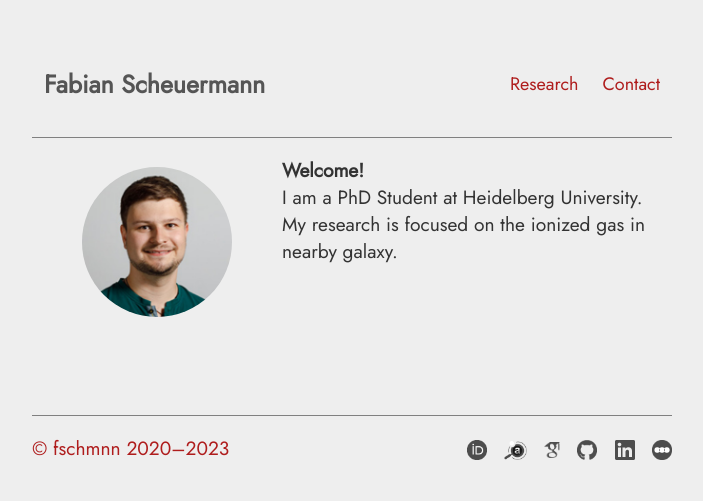
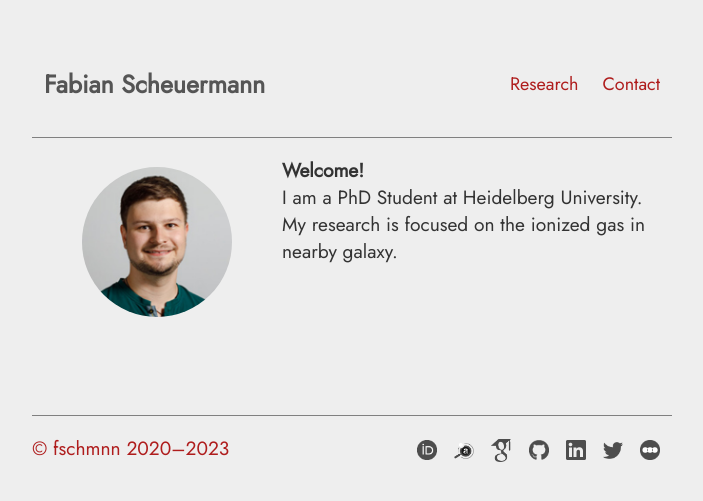
Before and after one commit to fschmnn/fschmnn.github.io, a Jekyll site: the page built from index.md, in a window 1280 px wide. Shown: the top 501 px of the page, without its empty margins (288-991 px from the left). Built offline with Jekyll 4.4.1, drawn with Linux system fonts in a browser that asks for light colours.

Commit message:
2023.03.18 - improve footer with icons

```diff
--- a/_config.yml
+++ b/_config.yml
@@ -13,7 +13,6 @@
 name: Fabian Scheuermann
 title: Fabian Scheuermann
 email: f.scheuermann@uni-heidelberg.de
-github_username:  fschmnn
 
 description: This is the personal website of Fabian Scheuermann, PhD student in Astronomy at Heidelberg University
 include: [_pages]
@@ -43,6 +42,16 @@ defaults:
       isPost: false
       layout: default
 
+# define the items that appear in the footer
+external:
+  - {title: ORCID, icon: orcid_bw, url: "https://orcid.org/0000-0003-2707-4678"}
+  - {title: ADS, icon: ads_bw, url: "https://ui.adsabs.harvard.edu/search/q=orcid%3A0000-0003-2707-4678&sort=date%20desc%2C%20bibcode%20desc&p_=0"}
+  - {title: GoogleScholar, icon: google_bw, url: "https://scholar.google.com/citations?user=58UwVOcAAAAJ"}
+  - {title: Github, icon: github_bw, url: "https://github.com/fschmnn"}
+  - {title: LinkedIn, icon: linkedin_bw, url: "https://de.linkedin.com/in/fschmnn"}
+  - {title: Twitter, icon: twitter_bw, url: "https://twitter.com/fschmnn"}
+  - {title: Letterboxd, icon: letterboxd_bw, url: "https://letterboxd.com/jukeboxhero/"}
+
 plugins:
   - jekyll-sitemap
 
--- a/_includes/footer.html
+++ b/_includes/footer.html
@@ -6,17 +6,11 @@
     <p style="text-align:left;">
 		<a href="/about" title="about">&copy; fschmnn 2020&ndash;2023</a>
     <span style="float:right;">
-        <a href="https://orcid.org/0000-0003-2707-4678" target="_blank"> <img alt="ORCID" src="/assets/icons/orcid_bw.png" width="20" height="20" /></a>
-		&nbsp;
-		<a href="https://ui.adsabs.harvard.edu/search/q=orcid%3A0000-0003-2707-4678&sort=date%20desc%2C%20bibcode%20desc&p_=0"> <img alt="ads" src="/assets/icons/ads_bw.png" width="23" height="20" /></a>
-		&nbsp;
-		<a href="https://scholar.google.com/citations?user=58UwVOcAAAAJ"> <img alt="Google Scholar" src="/assets/icons/google_bw.png" width="16" height="16" /></a>
-		&nbsp;
-		<a href="https://github.com/fschmnn"> <img alt="GitHub" src="/assets/icons/GitHub_bw.png" width="20" height="20" /></a>
-		&nbsp;
-		<a href="https://de.linkedin.com/in/fschmnn"> <img alt="LinkedIn" src="/assets/icons/linkedin_bw.png" width="20" height="20" /></a>
-		&nbsp;
-		<a href="https://letterboxd.com/jukeboxhero/"> <img alt="Letterboxd" src="/assets/icons/letterboxd_bw.png" width="20" height="20" /></a>
+		{%- for item in site.external -%}
+		{%- assign width = item.width | default: 20 -%}
+		{%- assign width = item.height | default: 20 -%}
+		<a href="{{ item.url }}"> <img alt= {{item.title}} src="/assets/icons/{{item.icon}}.png" width={{width}} height={{height}} /></a> &nbsp;
+		{%- endfor -%}
 	</span>
 	</p>
 </div>
```
Also changed, not shown: assets/icons/twitter.png (added), assets/icons/twitter_bw.png (added).
